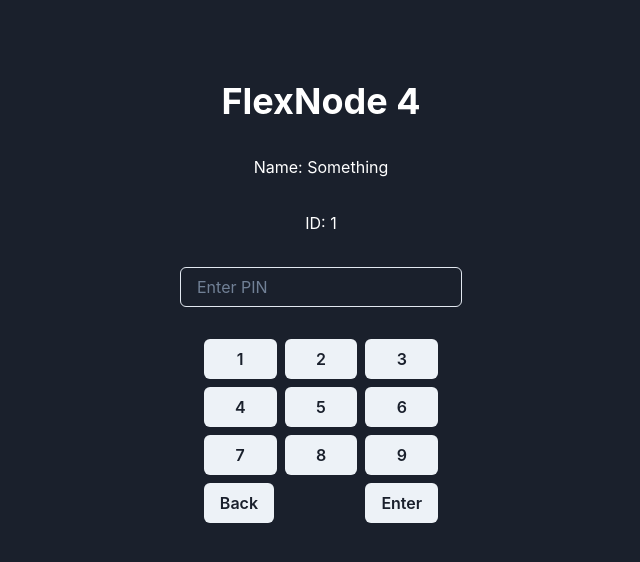
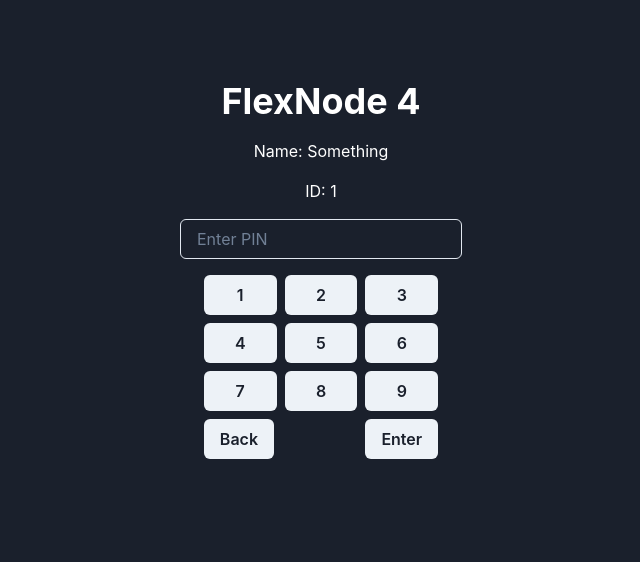
Before and after one commit to GPT-Engineer-App/dark-mode-pin-login, a React (Vite) app: page / in a window 1280 px wide. Shown: the top 562 px of the page, without its empty margins (319-959 px from the left). Built offline with nearby package versions, Linux system fonts and the light colour scheme.

Commit message:
Reduced the spacing between the title, name, and ID on the login page to bring them closer together.
Prompt: bring the title, name, and ID closer to each other on the login page

```diff
--- a/src/pages/Index.jsx
+++ b/src/pages/Index.jsx
@@ -36,7 +36,7 @@ const Index = () => {
       <Box bg="gray.800" minH="100vh" color="white">
         {!isLoggedIn ? (
           <Container centerContent>
-            <VStack spacing={8} py={20}>
+            <VStack spacing={4} py={20}>
               <Heading as="h1">FlexNode 4</Heading>
               <Text>Name: Something</Text>
               <Text>ID: 1</Text>
```
